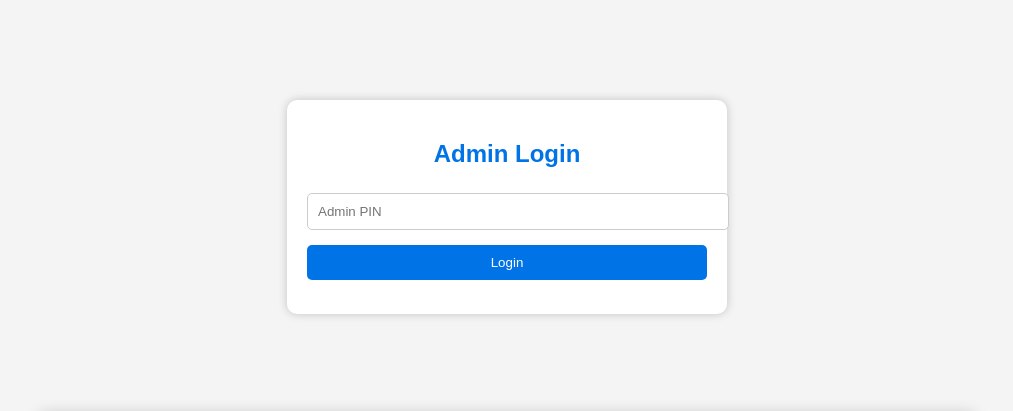
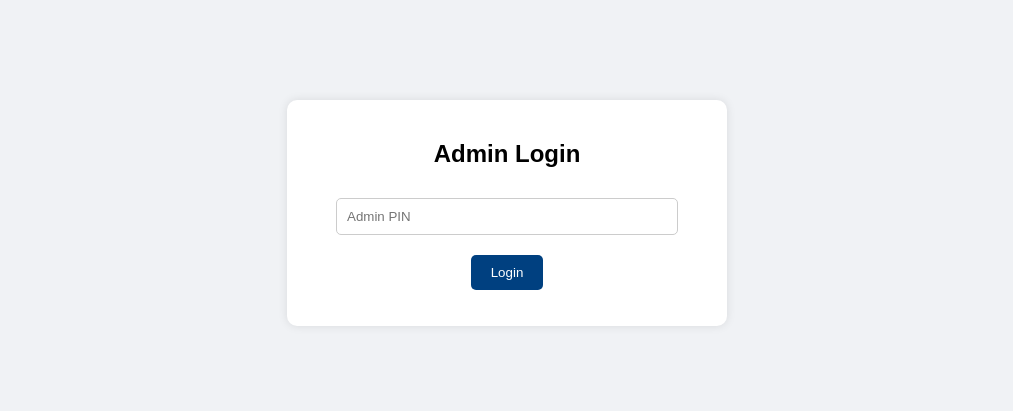
Before and after one commit to lec04214-del/Standard-c, a plain HTML site: page admin.html in a window 1280 px wide. Shown: the top 411 px of the page, without its empty margins (133-1146 px from the left). Drawn offline with Linux system fonts and the light colour scheme.

Commit message:
Update admin.css

```diff
--- a/admin.css
+++ b/admin.css
@@ -1,17 +1,64 @@
-body, html { margin:0; padding:0; font-family: Arial, sans-serif; background:#f4f4f4; }
-.screen { max-width:400px; margin:100px auto; padding:20px; background:white; border-radius:10px; box-shadow:0 0 10px rgba(0,0,0,0.2); text-align:center; }
-.screen h2 { margin-bottom:20px; color:#0073e6; }
-.screen input { width:100%; padding:10px; margin:5px 0; border-radius:5px; border:1px solid #ccc; }
-.screen button { width:100%; padding:10px; margin-top:10px; background:#0073e6; color:white; border:none; border-radius:5px; cursor:pointer; }
-.screen button:hover { background:#005bb5; }
-.error { color:red; font-size:0.9em; margin-top:5px; }
+body {
+  font-family: Arial, sans-serif;
+  background: #f0f2f5;
+  margin: 0;
+  padding: 0;
+}
 
-#adminPanel { max-width:900px; margin:100px auto 50px auto; padding:20px; background:white; border-radius:10px; box-shadow:0 0 15px rgba(0,0,0,0.2); }
-#adminPanel h2 { color:#0073e6; text-align:center; }
+.screen {
+  max-width: 400px;
+  margin: 100px auto;
+  padding: 20px;
+  background: white;
+  border-radius: 10px;
+  box-shadow: 0 0 10px rgba(0,0,0,0.1);
+  text-align: center;
+}
 
-#users .card { border:1px solid #ccc; padding:15px; margin:10px 0; border-radius:8px; background:#f9f9f9; }
-#users .card p { margin:5px 0; }
-#users .card input, #users .card textarea { width:calc(100% - 20px); padding:8px; margin:5px 0; border-radius:5px; border:1px solid #ccc; }
-#users .card button { padding:8px 12px; margin:5px 5px 0 0; background:#0073e6; color:white; border:none; border-radius:5px; cursor:pointer; }
-#users .card button:hover { background:#005bb5; }
-textarea { resize: vertical; min-height:50px; max-height:100px; }
+input {
+  width: 80%;
+  padding: 10px;
+  margin: 10px 0;
+  border-radius: 5px;
+  border: 1px solid #ccc;
+}
+
+button {
+  padding: 10px 20px;
+  background-color: #004080;
+  color: white;
+  border: none;
+  cursor: pointer;
+  border-radius: 5px;
+  margin-top: 10px;
+}
+
+button:hover {
+  background-color: #0055a5;
+}
+
+.hidden {
+  display: none;
+}
+
+.error {
+  color: red;
+}
+
+table {
+  width: 90%;
+  margin: 20px auto;
+  border-collapse: collapse;
+  background: white;
+}
+
+th, td {
+  padding: 10px;
+  border: 1px solid #ccc;
+  text-align: center;
+}
+
+th {
+  background-color: #004080;
+  color: white;
+}
```
